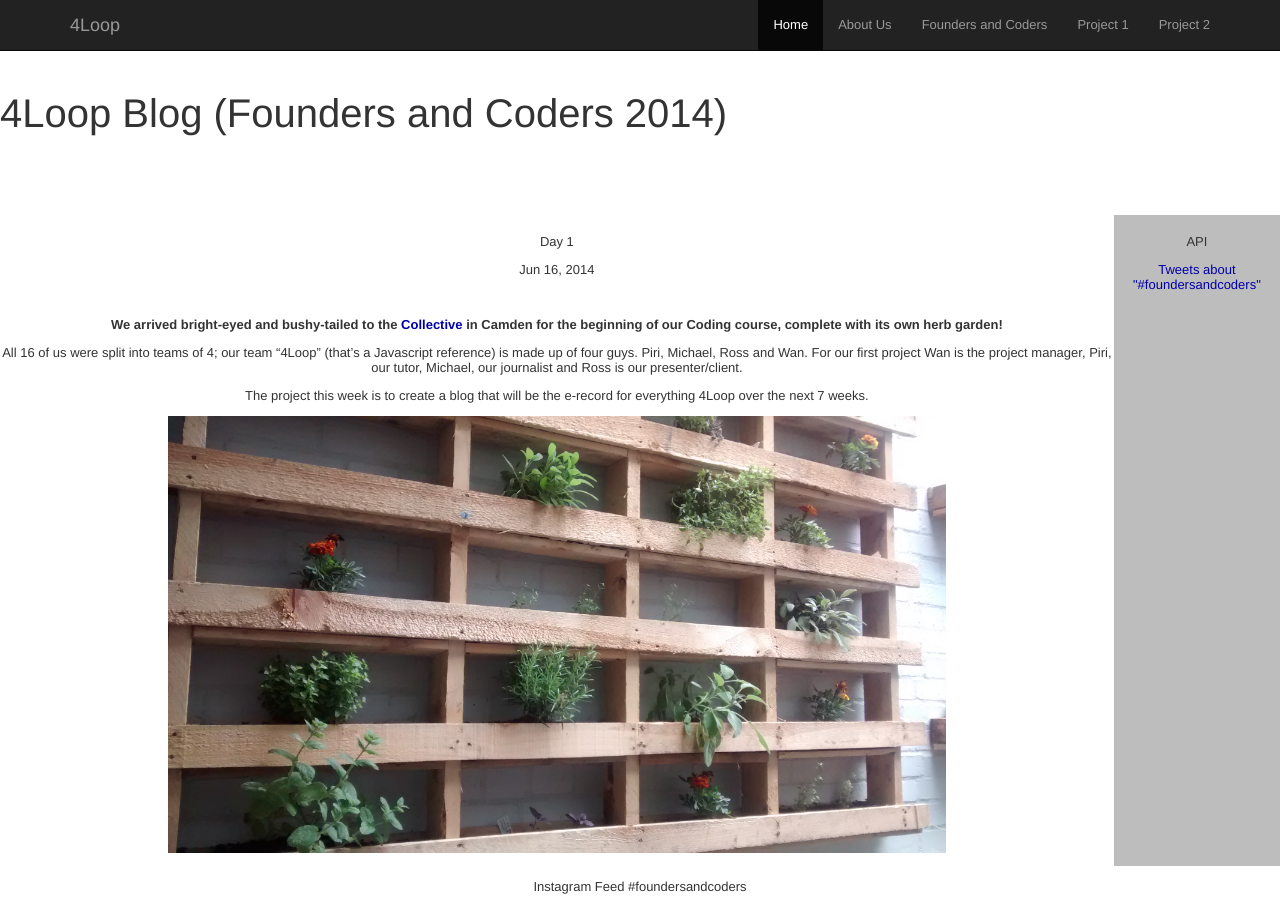
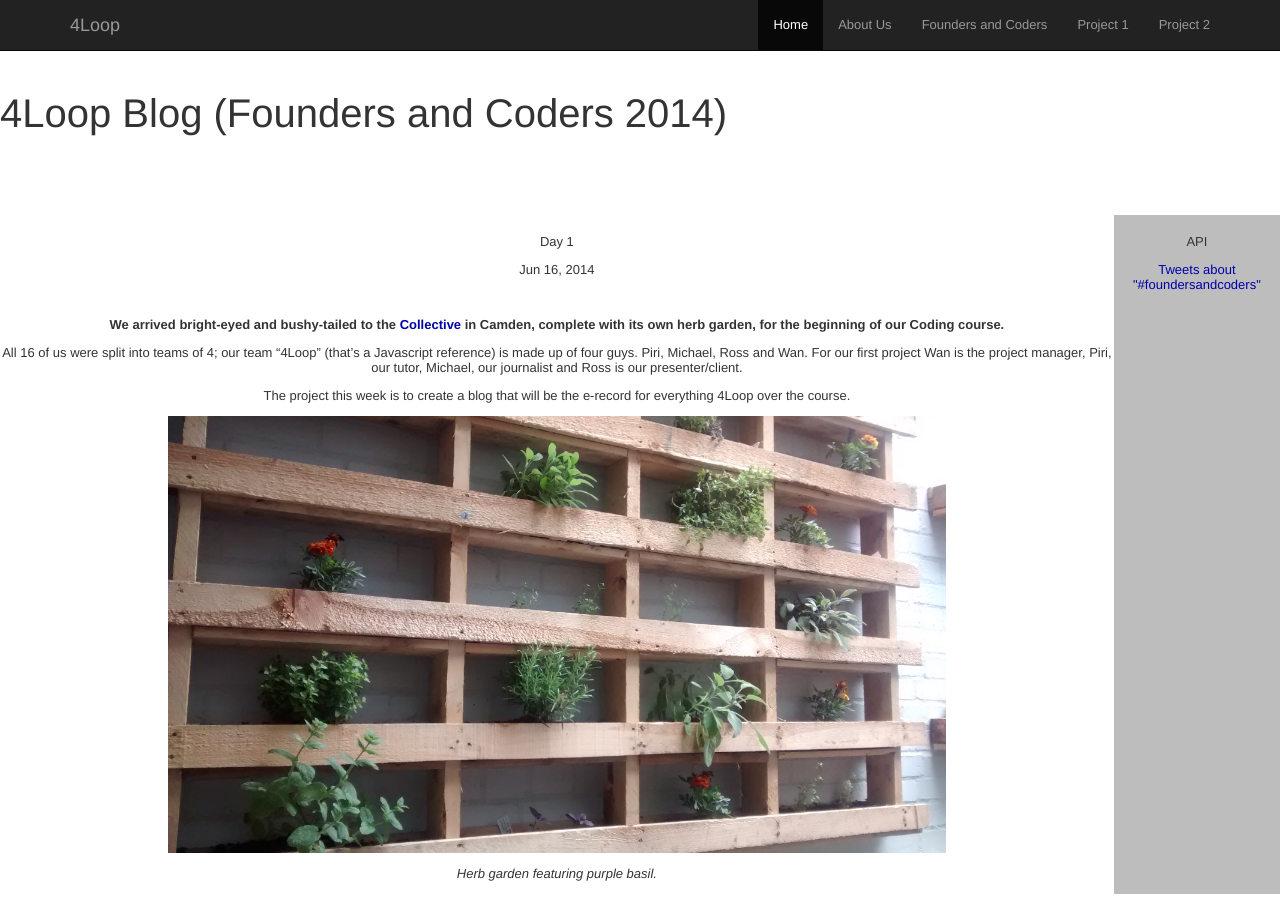
Before and after one commit to wsfan/4loop, a Jekyll site: the page built from _posts/2014-06-17-post1.markdown, in a window 1280 px wide, cut to the strip 0-903 px from the top of the page. Built offline with Jekyll 4.4.1, drawn with Linux system fonts in a browser that asks for light colours; comment, search, counter and statistics services are not loaded.

Commit message:
Update 2014-06-17-post1.markdown

```diff
--- a/_posts/2014-06-17-post1.markdown
+++ b/_posts/2014-06-17-post1.markdown
@@ -5,11 +5,13 @@ date:   2014-06-16 12:02:00
 categories:
 ---
 
-<b>We arrived bright-eyed and bushy-tailed to the <a href="http://camdencollective.co.uk/">Collective</a> in Camden for the beginning of our Coding course, complete with its own herb garden!</b>
+<b>We arrived bright-eyed and bushy-tailed to the <a href="http://camdencollective.co.uk/">Collective</a> in Camden, complete with its own herb garden, for the beginning of our Coding course.</b>
 
 All 16 of us were split into teams of 4; our team "4Loop" (that's a Javascript reference) is made up of four guys. Piri, Michael, Ross and Wan. For our first project Wan is the project manager, Piri, our tutor, Michael, our journalist and Ross is our presenter/client.
 
-The project this week is to create a blog that will be the e-record for everything 4Loop over the next 7 weeks.
+The project this week is to create a blog that will be the e-record for everything 4Loop over the course.
 
 
 <img class="garden" src = "https://raw.githubusercontent.com/wsfan/4loop/gh-pages/images/day1garden.jpg" width="778" height="437" />
+
+<i> Herb garden featuring purple basil. </i>
```
